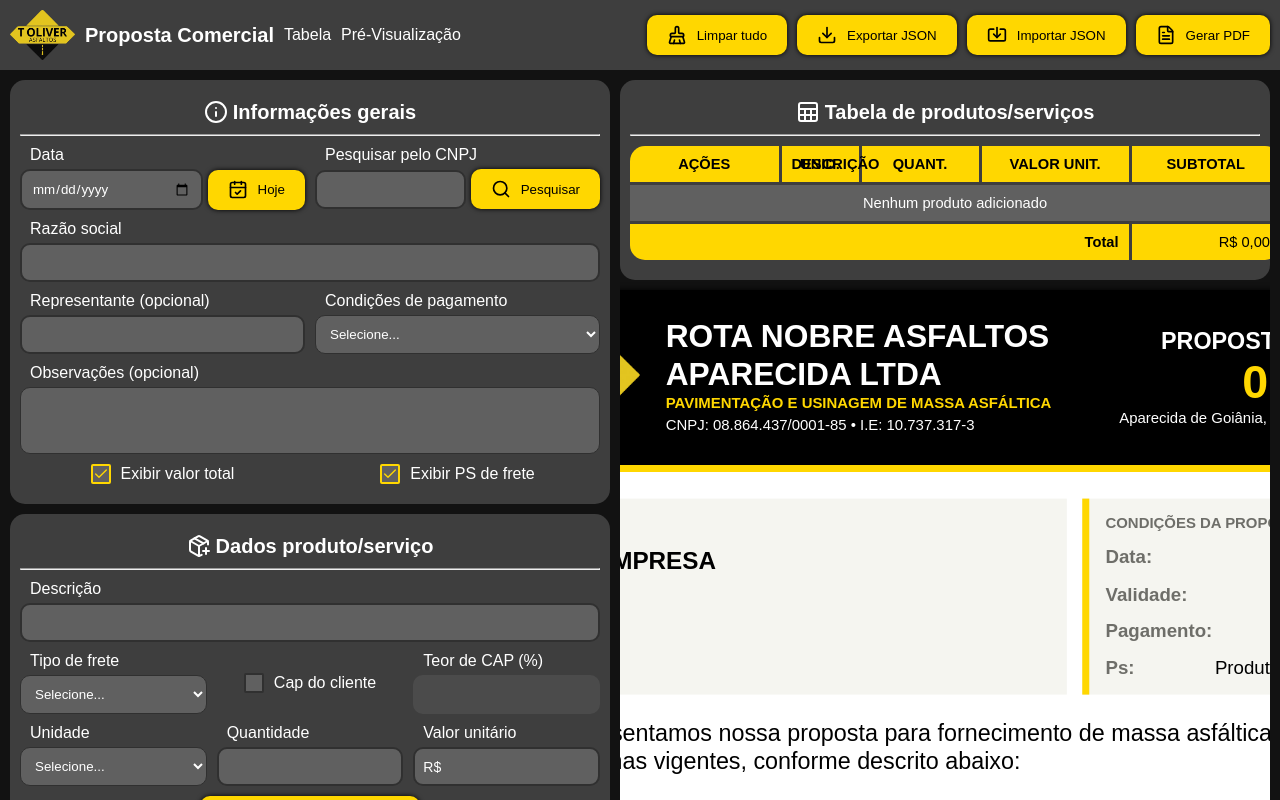
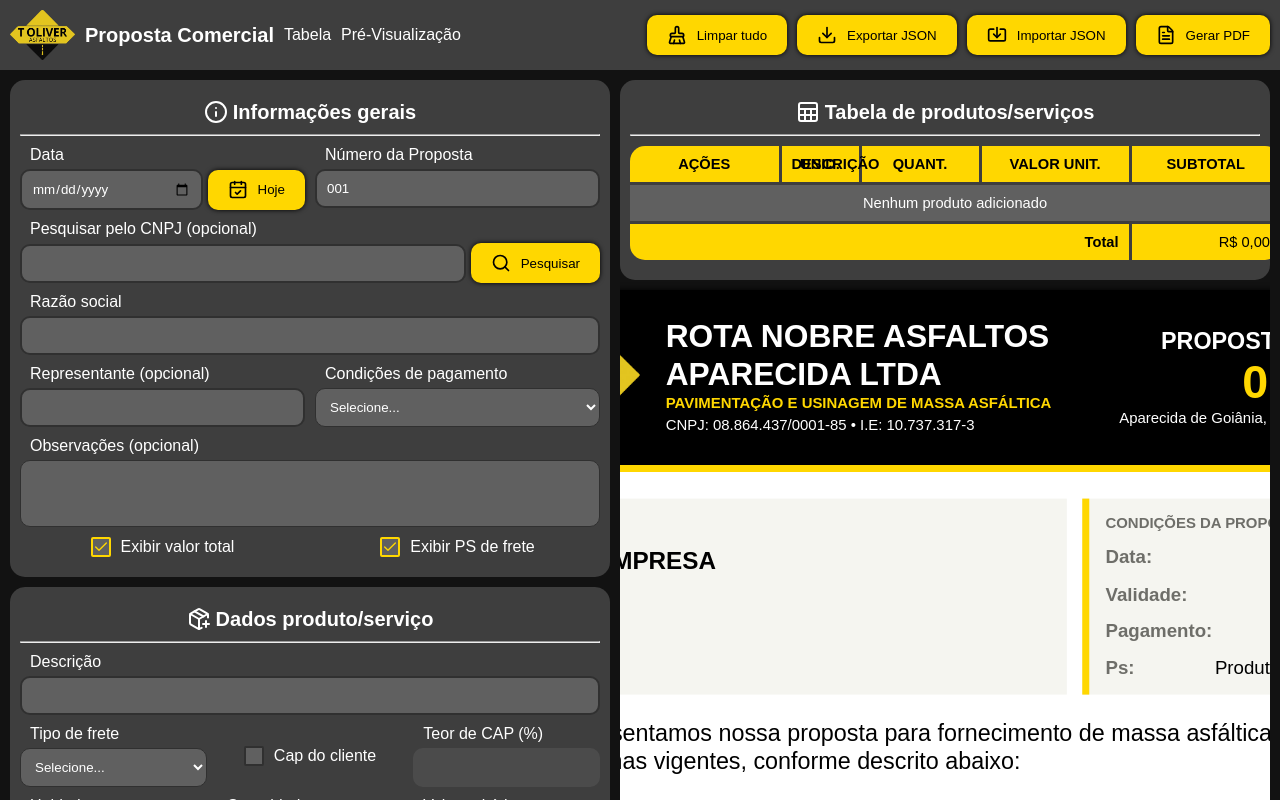
Before and after one commit to thabadcode/PropostaComerciaV2, a React (Vite) app: page / in a window 1280 px wide. Built offline with nearby package versions, Linux system fonts and the light colour scheme.

Commit message:
feat: Adiciona campo  Número da proposta ao estado e ao snapshot

```diff
--- a/src/components/Forms/MainForm.tsx
+++ b/src/components/Forms/MainForm.tsx
@@ -65,7 +65,19 @@ export default function MainForm(
                 />
 
                 <Input
-                    label="Pesquisar pelo CNPJ"
+                    label="Número da Proposta"
+                    inputMode="numeric"
+                    value={form.proposalNumber.value}
+                    onChange={(e) => form.proposalNumber.setValue(e.target.value)}
+                    onBlur={form.proposalNumber.onBlur}
+                    onFocus={form.proposalNumber.onFocus}
+                    isValid={form.proposalNumber.isValid}
+                    supportingText={form.proposalNumber.errorMsg ?? ""}
+                />
+            </FormRow>
+
+            <Input
+                label="Pesquisar pelo CNPJ (opcional)"
                 value={formatter.cnpj(form.cnpj.value)}
                 onChange={(e) => form.cnpj.setValue(e.target.value.replace(/\D/g, "").slice(0, 14))}
                 onBlur={form.cnpj.onBlur}
@@ -83,7 +95,6 @@ export default function MainForm(
                     />
                 )}
             />
-            </FormRow>
 
             <Input
                 label="Razão social"
--- a/src/components/Preview/Preview.tsx
+++ b/src/components/Preview/Preview.tsx
@@ -15,7 +15,7 @@ export function Preview(
     return (
         <div className={style.Preview}>
             <div id="preview-pdf" className={style.PreviewPdf}>
-                <HeaderPdf date={date}/>
+                <HeaderPdf proposalNumber={mainForm.proposalNumber.value} date={date}/>
 
                 <div className={style.BodyPdf}>
                         <div className={style.Infos}>
@@ -59,7 +59,7 @@ export function Preview(
     );
 }
 
-function HeaderPdf({date} : {date: Date}) {
+function HeaderPdf({proposalNumber, date} : {proposalNumber: string, date: Date}) {
     return (
         <div className={style.PdfHeader}>
             <img src='/logo-t-oliver.webp' alt={PROVIDER_INFO.company.name}/>
@@ -70,7 +70,7 @@ function HeaderPdf({date} : {date: Date}) {
             </div>
             <div className={style.LocalDate}>
                 <h3>PROPOSTA COMERCIAL</h3>
-                <h2>001/{date.getFullYear()}</h2>
+                <h2>{proposalNumber}/{date.getFullYear()}</h2>
                 <span>{PROVIDER_INFO.company.address.city}, {formatter.longDate(date)}</span>
             </div>
         </div>
--- a/src/core/hooks/useAutoSave.ts
+++ b/src/core/hooks/useAutoSave.ts
@@ -38,6 +38,7 @@ export function useAutoSave(
         // eslint-disable-next-line react-hooks/exhaustive-deps
     }, [
         mainForm.date.value,
+        mainForm.proposalNumber.value,
         mainForm.cnpj.value,
         mainForm.companyName.value,
         mainForm.representative.value,
--- a/src/core/hooks/useMainForm.ts
+++ b/src/core/hooks/useMainForm.ts
@@ -9,6 +9,7 @@ const optional = (rule: Validator<string>): Validator<string> =>
 
 export function useMainForm(saved?: Snapshot["mainForm"]) {
     const date = useFormField<string>("", rules.required, saved?.date);
+    const proposalNumber = useFormField<string>("001", rules.required, saved?.date);
     const cnpj = useFormField<string>("", optional(rules.cnpj), saved?.cnpj);
     const companyName = useFormField<string>("", rules.required, saved?.companyName);
     const representative = useFormField<string>("", undefined, saved?.representative);
@@ -18,12 +19,12 @@ export function useMainForm(saved?: Snapshot["mainForm"]) {
     const showPS = useFormField<boolean>(true, undefined, saved?.showPS);
 
     const fields = [
-        date, cnpj, companyName, representative,
+        date, proposalNumber, cnpj, companyName, representative,
         paymentCondition, observations, showTotal, showPS,
     ];
 
     return {
-        date, cnpj, companyName, representative,
+        date, proposalNumber, cnpj, companyName, representative,
         paymentCondition, observations, showTotal, showPS,
         isValid: fields.every((f) => f.isValid),
         touchAll: () => fields.forEach((f) => f.touch()),
--- a/src/core/utils/exportImport.ts
+++ b/src/core/utils/exportImport.ts
@@ -72,6 +72,7 @@ export async function importJson(
         const { mainForm: form, products: items } = data;
 
         mainForm.date.setValue(form.date);
+        mainForm.proposalNumber.setValue(form.proposalNumber);
         mainForm.cnpj.setValue(form.cnpj);
         mainForm.companyName.setValue(form.companyName);
         mainForm.representative.setValue(form.representative);
--- a/src/core/utils/snapshot.ts
+++ b/src/core/utils/snapshot.ts
@@ -5,12 +5,13 @@ const STORAGE_KEY = "proposal:v1";
 
 export type Snapshot = {
     mainForm: {
-        companyName: string;
-        cnpj: string;
-        representative: string;
-        observations: string;
-        date: string;
-        paymentCondition: string;
+        proposalNumber: string,
+        companyName: string,
+        cnpj: string,
+        representative: string,
+        observations: string,
+        date: string,
+        paymentCondition: string,
         showTotal: boolean,
         showPS: boolean
     },
@@ -39,6 +40,7 @@ export function isSnapshot(v: unknown): v is Snapshot {
     if (!isRecord(v) || !isRecord(v.mainForm)) return false;
     const m = v.mainForm;
     return (
+        typeof m.proposalNumber === "string" &&
         typeof m.companyName === "string" &&
         typeof m.cnpj === "string" &&
         typeof m.representative === "string" &&
@@ -93,6 +95,7 @@ export function buildSnapshot(
     return {
         mainForm: {
             date: mainForm.date.value,
+            proposalNumber: mainForm.proposalNumber.value,
             cnpj: mainForm.cnpj.value,
             companyName: mainForm.companyName.value,
             representative: mainForm.representative.value,
```
Lines whose indentation alone changed are shown as unchanged.
